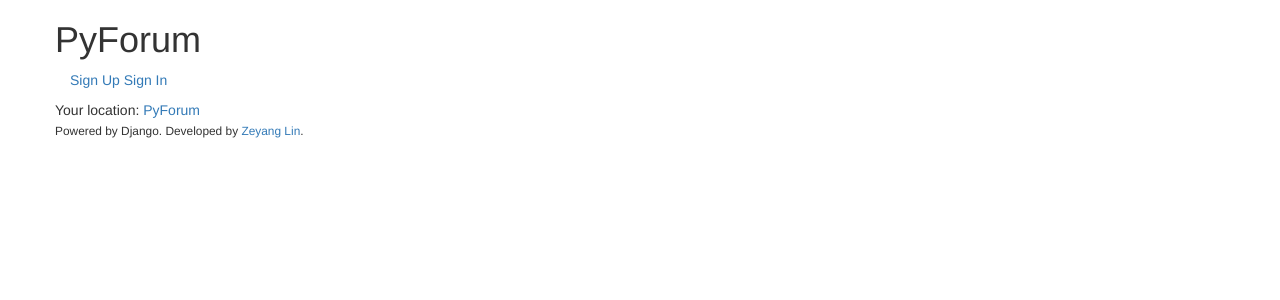
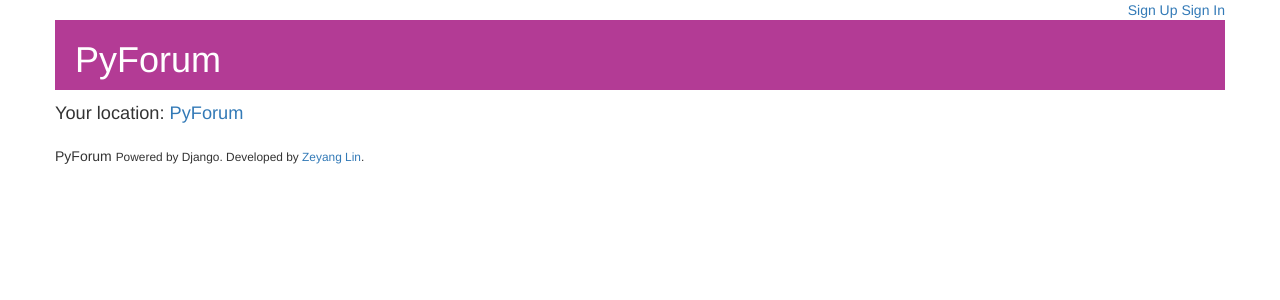
Before and after one commit to linzeyang/pyforum, a Django app: template pyforum/templates/pyforum/forum_list.html in a window 1280 px wide. Shown: the top 300 px of the page. Run offline with Django 3.2, Linux system fonts and the light colour scheme; the template is opened without the code that fills it, so the values that code supplies are empty; some libraries are stand-ins or nearby versions.

Commit message:
[Alpla-3.0] Custom CSS added

```diff
--- a/pyforum/static/pyforum/style.css
+++ b/pyforum/static/pyforum/style.css
@@ -1 +1,53 @@
 /* style.css */
+#site_header {
+	background-color: #B33B95;
+	color: #FFF;
+	padding-left: 20px;
+}
+
+#site_nav {
+	margin-top: 10px;
+	margin-bottom: 20px;
+	font-size: 1.3em;
+}
+
+#forum_list section {
+	margin-top: 20px;
+	font-size: 1.8em;
+}
+
+#forum_list p {
+	margin-bottom: 5px;
+	font-size: 1.3em;
+}
+
+#thread_list {
+	margin-bottom: 20px;
+}
+
+#thread_list section {
+	margin-top: 15px;
+	margin-bottom: 10px;
+	font-size: 1.3em;
+}
+
+#thread {
+	margin-bottom: 20px;
+}
+
+#thread article {
+	margin-top: 15px;
+	margin-bottom: 10px;
+}
+
+#thread header {
+	font-size: 1.8em;
+}
+
+.thread_content {
+	font-size: 1.2em;
+}
+
+#user {
+	margin-bottom: 20px;
+}
--- a/pyforum/templates/pyforum/base.html
+++ b/pyforum/templates/pyforum/base.html
@@ -19,37 +19,39 @@
 
   <body>
     <div class="container">
-      {% block header %}
-      <header class="row">
-        <h1>PyForum</h1>
-      </header>
-      <p>
+
+      <div id="top_row" class="row text-right">
       {% if not user.is_authenticated %}
         <a href="{% url 'pyforum:sign_up' %}">Sign Up</a>
         <a href="{% url 'pyforum:sign_in' %}">Sign In</a>
       {% else %}
         You have signed in using
-        [<a href="{% url 'pyforum:user_detail' user.id %}">{{ user.username }}</a>].
+        [  <a href="{% url 'pyforum:user_detail' user.id %}">{{ user.username }}</a>  ].
         <a href="{% url 'pyforum:sign_out' %}">Sign Out</a>
       {% endif %}
-      </p>
+      </div>
+
+      <header id="site_header" class="row">
+        <h1>PyForum</h1>
+      </header>
+
+      <nav id="site_nav" class="row">
+      Your location:
+      {% block nav %}
+        <span>Navigation area</span>
       {% endblock %}
-
-      {% block nav %}
-      <nav class="row">
-        <span>Navigation area</span>
       </nav>
-      {% endblock %}
 
       {% block content %}
       <p>PyForum content area</p>
       {% endblock %}
 
       {% block footer %}
-      <footer class="row">
-        <small>Powered by Django. Developed by <a href="mailto:zeyanglin2013@gmail.com">Zeyang Lin</a>.</small>
+      <footer id="site_footer" class="row">
+        PyForum <small>Powered by Django. Developed by <a href="mailto:zeyanglin2013@gmail.com">Zeyang Lin</a>.</small>
       </footer>
       {% endblock %}
+
     </div>
   </body>
 </html>
--- a/pyforum/templates/pyforum/forum_list.html
+++ b/pyforum/templates/pyforum/forum_list.html
@@ -3,17 +3,26 @@
 {% block title %}Welcome ! | PyForum{% endblock %}
 
 {% block nav %}
-<nav class="row">
-  <span>Your location: <a href="">PyForum</a></span>
-</nav>
+<span>
+  <a href="">PyForum</a>
+</span>
 {% endblock %}
 
 {% block content %}
+  <div id="forum_list">
   {% for f in forums %}
   <section class="row">
-    <a href="{% url 'pyforum:forum_detail' f.id %}"><h3>{{ f.title }}</h3></a>
-    <p>{{ f.description }}</p>
-    <p>Threads: {{ f.thread_set.all.count }}</p>
+    <span class="col-md-6">
+      <a href="{% url 'pyforum:forum_detail' f.id %}">{{ f.title }}</a>
+    </span>
+    <span class="col-md-3 col-md-offset-3">
+      Threads: {{ f.thread_set.all.count }}
+    </span>
   </section>
+  <div class="row">
+    <p class="col-md-6">{{ f.description }}</p>
+  </div>
+  <hr />
   {% endfor %}
+  </div>
 {% endblock %}
--- a/pyforum/views.py
+++ b/pyforum/views.py
@@ -101,6 +101,9 @@ def thread_detail(request, thread_id):
     """
     thread = get_object_or_404(Thread, pk=thread_id)
 
+    thread.num_of_clicks += 1
+    thread.save()
+
     return render(request, 'pyforum/thread_detail.html', {'thread': thread})
 
 
```
Also changed, not shown: pyforum/templates/pyforum/compose.html (+15 -5 lines), pyforum/templates/pyforum/forum_detail.html (+13 -7 lines), pyforum/templates/pyforum/sign_in.html (+6 -1 lines), pyforum/templates/pyforum/sign_up.html (+6 -1 lines), pyforum/templates/pyforum/thread_detail.html (+28 -11 lines), pyforum/templates/pyforum/user_detail.html (+17 -10 lines).
